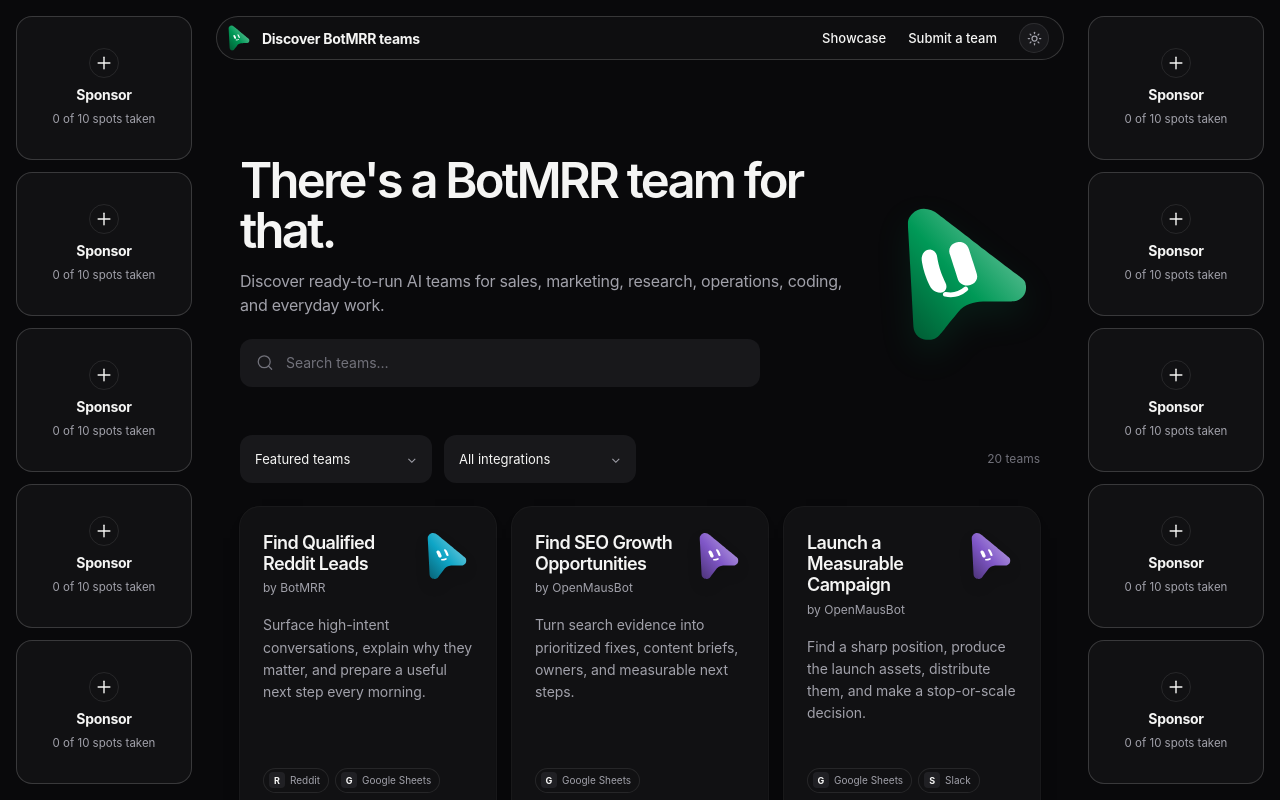
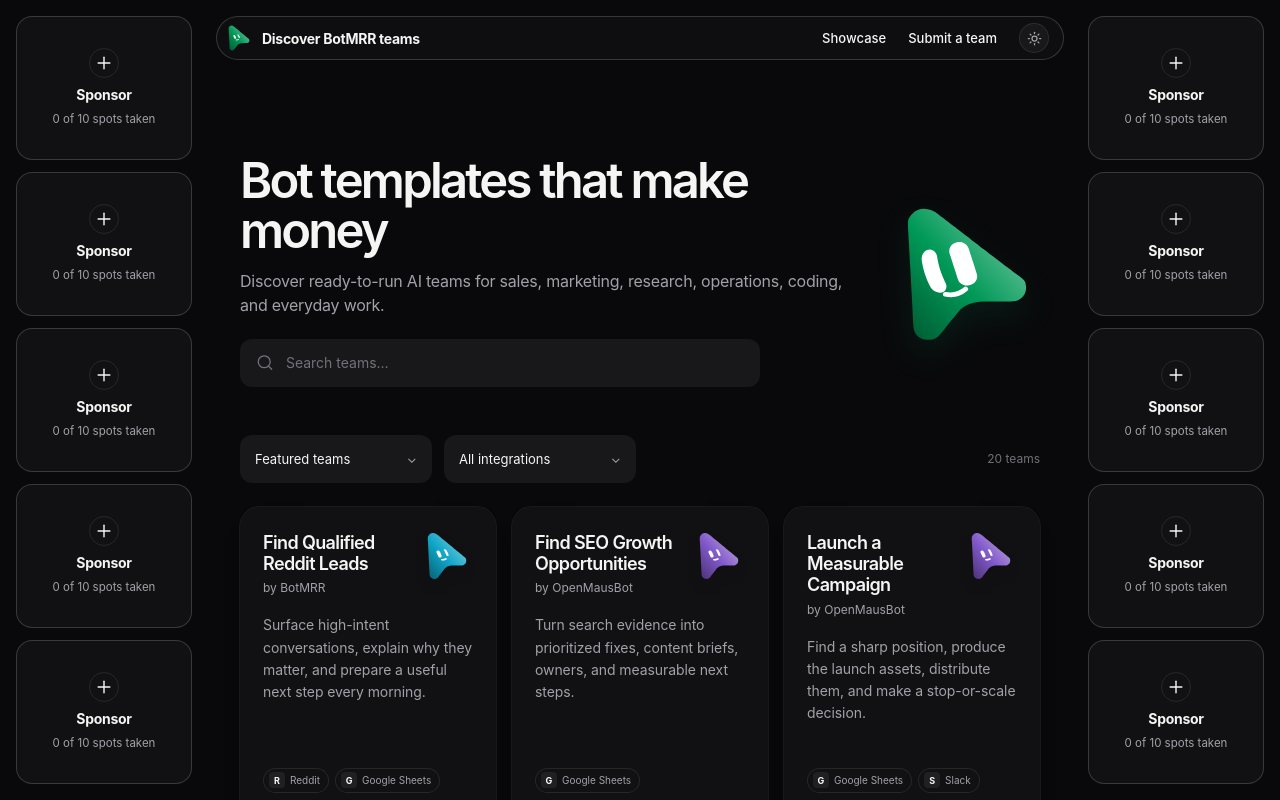
Before and after one commit to aaronpie/projexdesk-teams, a Next.js app: page / in a window 1280 px wide. Shown: the top 800 px of the page. Built offline with nearby package versions, Linux system fonts and the light colour scheme.

Commit message:
Update BotMRR tagline

```diff
--- a/app/layout.tsx
+++ b/app/layout.tsx
@@ -13,21 +13,21 @@
 export const metadata: Metadata = {
   metadataBase: new URL("https://botmrr.io"),
   title: {
-    default: "BotMRR — Ready-to-run AI teams",
+    default: "BotMRR — Bot templates that make money",
     template: "%s · BotMRR",
   },
   description:
     "Discover portable AI teams for sales, marketing, research, operations, coding, and everyday work.",
   openGraph: {
-    title: "BotMRR — Ready-to-run AI teams",
+    title: "BotMRR — Bot templates that make money",
     description: "Pick a team, connect your apps, and turn it on.",
     type: "website",
     siteName: "BotMRR",
-    images: [{ url: "/og.png", width: 1200, height: 630, alt: "BotMRR — Ready-to-run AI teams." }],
+    images: [{ url: "/og.png", width: 1200, height: 630, alt: "BotMRR — Bot templates that make money" }],
   },
   twitter: {
     card: "summary_large_image",
-    title: "BotMRR — Ready-to-run AI teams",
+    title: "BotMRR — Bot templates that make money",
     description: "Pick a team, connect your apps, and turn it on.",
     images: ["/og.png"],
   },
--- a/components/Directory.tsx
+++ b/components/Directory.tsx
@@ -150,7 +150,7 @@
         <div className="directory-center">
           <section className="directory-hero" aria-labelledby="directory-title">
             <div className="directory-hero-copy">
-              <h1 id="directory-title">There&apos;s a BotMRR team for that.</h1>
+              <h1 id="directory-title">Bot templates that make money</h1>
               <p>Discover ready-to-run AI teams for sales, marketing, research, operations, coding, and everyday work.</p>
               <label className="hero-search">
                 <Search size={19} strokeWidth={1.7} aria-hidden="true" />
```
